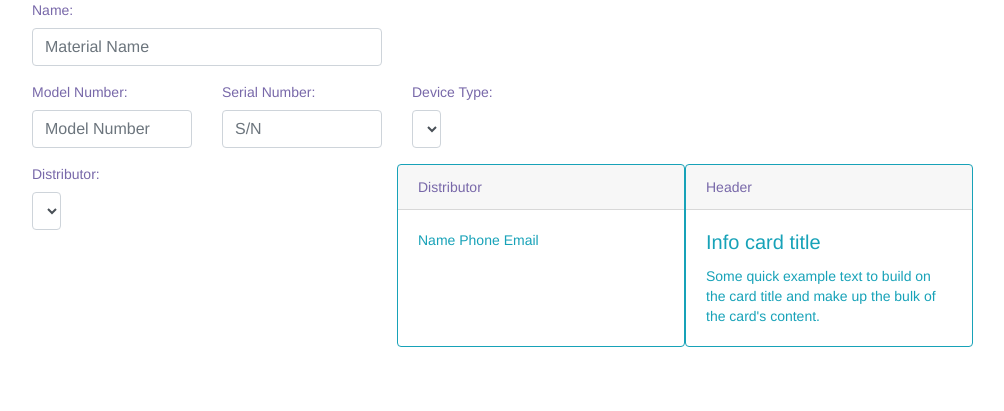
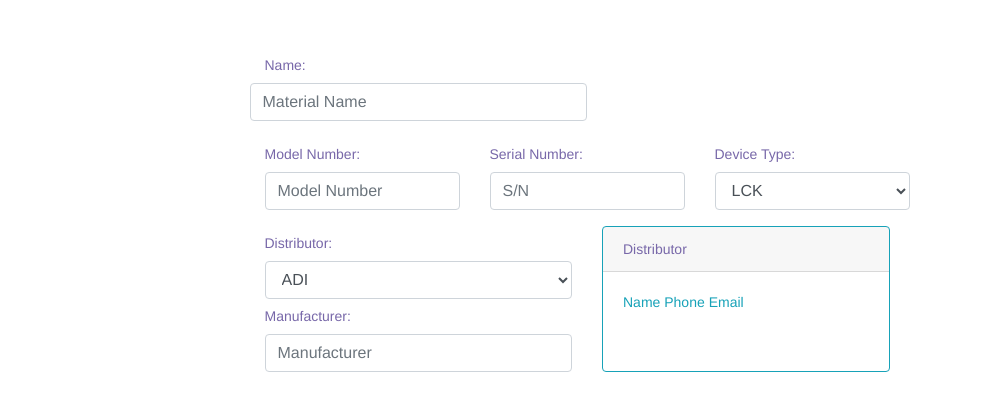
Before and after one commit to theSoloBrewer/Field-Technician-server, a Flask app: page /materials in a window 1280 px wide. Shown: the part 55-466 px from the top of the page, without its empty margins (53-1057 px from the left). Run offline with Flask 2, Linux system fonts and the light colour scheme; data comes from the database, SQL or seed files in the repository; some libraries are stand-ins or nearby versions.

Commit message:
Fixed Materials page

```diff
--- a/templates/header.html
+++ b/templates/header.html
@@ -92,6 +92,16 @@
         </div>
         <!-- /.navbar-collapse -->
     </nav>
+          {% with messages = get_flashed_messages(with_categories=true) %}
+      {% if messages %}
+       {% for category, message in messages %}
+		<div class="alert alert-{{ category}} alert-dismisable" role="alert">
+			{{ message }}
+			<button type="button" class="close" data-dismiss="alert">&times;</button>
+		</div>
+		{% endfor %}
+      {% endif %}
+      {% endwith %}
 <script>
  $(document).ready(function () {
 	$("#{{active}}").parents('li').addClass("active");
--- a/templates/materials.html
+++ b/templates/materials.html
@@ -1,45 +1,59 @@
 {% extends "base.html" %}
 {% block body_html %}
 {{ super() }}
-<div class="container col-md-offset-3">
+<div class="container mx-auto">
+	<div class="row h-100 justify-content-center mt-5">
 	<form>
-		<div class="row ">
-			<div class="form-group col-md-4">
-			<label for="nameControlSet">Name: </label>
-				<input class="form-control" type="text" name="name" placeholder="Material Name">
+		<div class="form-group row">
+			<div class="col-sm-10">
+				<label class="pr-2 col-form-label" for="nameControlSet">Name: </label>
 			</div>
+				<input class="form-control col-6" type="text" name="name" placeholder="Material Name">
+
 		</div>
-		<div class="row">
-			<div class="form-group col-md-2">
-				<label for="modelControlSet">Model Number: </label>
-					<input class="form-control" type="text" name="model" placeholder="Model Number">
-			</div>
-			<div class="form-group col-md-2">
-			<label for="snControlSet">Serial Number: </label>
-				<input class="form-control" type="text" name="serial" placeholder="S/N">
-			</div>
-			<div class="form-group col-md-4">
-				<label for="devTypeFormControlSelect">Device Type:</label>
-				<select class="form-control col-1" name="devType">
+		<div class="form-group row justify-content-center">
+			<div class="col">
+				<label class="pr-1 col-form-label" for="modelControlSet">Model Number: </label>
+
+				<input class="form-control " type="text" name="model" placeholder="Model Number" >
+			</div><div class="col">
+				<label class="pr-1 col-form-label" for="snControlSet">Serial Number: </label>
+
+				<input class="form-control " type="text" name="serial" placeholder="S/N" >
+			</div><div class="col">
+				<label class="pr-1 col-form-label" for="devTypeFormControlSelect">Device Type:</label>
+
+				<select class="form-control " name="devType" >
 					{% for opt in types %}
 					<option value="{{ opt.t_id}}">{{ opt.type_name }}</option>
 					{% endfor %}
 				</select>
 			</div>
 		</div>
-		 <div class="row ">
-			<div class="form-group col-md-4">
-				<label for="mfFormControlSelect">Distributor: </label>
-				<select class="form-control col-1" name="manufacture">
+		 <div class="row form-group">
+			<div class="col">
+				<div class="row">
+					<div class="col">
+						<label class="col-form-label" for="mfFormControlSelect">Distributor: </label>
+						<select class="form-control" name="manufacture">
 							{% for opt in distributors %}
 							<option value="{{ opt.c_id}}">{{ opt.contact_name }}</option>
 							{% endfor %}
 						</select>
 					</div>
-			<div class="card border-info mb-3" style="width:18rem">
-				<div class="card-header">Distributor</div>
+				</div>
+				<div class="row">
+					<div class="col">
+						<label class="col-form-label" for="mfFormControlSelect">Manufacturer: </label>
+						<input class="form-control " type="text" name="manu" placeholder="Manufacturer" >
+					</div>
+				</div>
+			</div>
+			<div class="col d-flex">
+				<div class="card border-info mb-3" style="width:18rem; height:100%;">
+					<div class="card-header" id="distCardHeader">Distributor</div>
 					<div class="card-body text-info">
-				<div class="card-text">
+					<div class="card-text" id="distCardText">
 
 							<label>Name</label>
 
@@ -50,15 +64,10 @@
 						</div>
 					</div>
 				</div>
-
-			<div class="card border-info mb-3" style="max-width: 18rem;">
-  <div class="card-header">Header</div>
-  <div class="card-body text-info">
-    <h5 class="card-title">Info card title</h5>
-    <p class="card-text">Some quick example text to build on the card title and make up the bulk of the card's content.</p>
 			</div>
 		</div>
 		</div>
 	</form>
 	</div>
+</div>
 {% endblock %}
--- a/templates/register.html
+++ b/templates/register.html
@@ -2,7 +2,7 @@
 {% block body_html %}
 {{ super() }}
 <div class="container container-fluid mx-auto col-6" style="height:100vh;">
-	<div class="row h-100 justify-content-center align-items-center">
+	<div class="row h-100 justify-content-center mt-5">
 	<form action="" method=post>
 		<h2>Sign up for Field Technician </h2>
 		<div class="form-row">
--- a/views.py
+++ b/views.py
@@ -19,7 +19,7 @@
 	user = User(request.form['username'] , request.form['password'], cInfo)
 	db.session.add(user)
 	db.session.commit()
-	flash('User successfully registered')
+	flash('User successfully registered', 'success')
 	return redirect(url_for('login'))
 
 
@@ -31,16 +31,19 @@
 	# handle this for us, and we use a custom LoginForm to validate.
 	if request.method == 'GET':
 		return render_template('login.html', active='login')
-
+	error = None
 	username = request.form['user']
 	password = request.form['pass']
 	registered_user = User.query.filter_by(username=username,password=password).first()
 	if registered_user is None:
-		flash('Username or Password is invalid' , 'error')
-		return redirect(url_for('login'))
-	login_user(registered_user)
-	flash('Logged in successfully')
-	return redirect(request.args.get('next') or url_for('index'))
+		flash(u'Invalid username or password. Please try again!', 'danger')
+	else:
+		login_user(registered_user)
+		flash('You were successfully logged in', 'success')
+		return redirect(url_for('index'))
+
+	return render_template('login.html', error = error)
+
 
 @FTserver.route('/logout')
 def logout():
@@ -58,6 +61,7 @@
 	types = Type.query
 	dist = Contact_Info.query.filter(Contact_Info.c_type_id=='7').all()
 	return render_template("materials.html", active='materials', title='Materials', types=types, distributors=dist)
+
 @FTserver.route('/calendar')
 def path():
 	return render_template("calendar.html", active='calendar', title='Calendar')
```
Also changed, not shown: templates/index.html (+10 -0 lines), templates/login.html (+9 -1 lines). Lines whose indentation alone changed are shown as unchanged.
